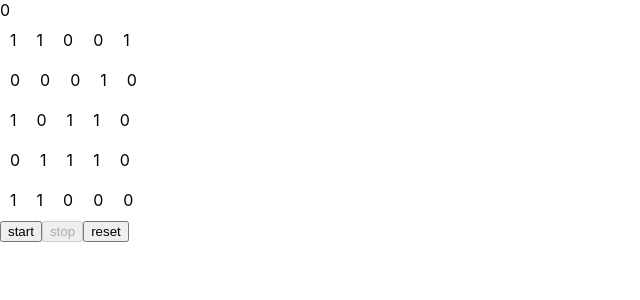
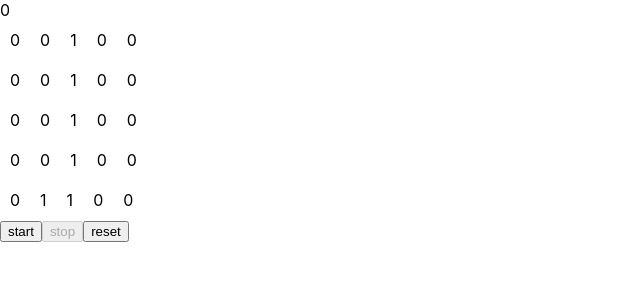
Before and after one commit to daniellzl/game-of-life, a React (Create React App) app: page / in a window 1280 px wide. Shown: the top 300 px of the page, without its empty margins (0-640 px from the left). Built offline with nearby package versions, Linux system fonts and the light colour scheme.

Commit message:
take in initialBoard as prop

```diff
--- a/src/components/game-of-life/game-of-life.component.jsx
+++ b/src/components/game-of-life/game-of-life.component.jsx
@@ -1,11 +1,12 @@
 import { useState } from "react";
 import { getRandomizedBoard, advanceOneGen, toggleCell } from "../../helper.js";
 
-const INITIAL_BOARD = getRandomizedBoard(5, 5);
+const BOARD_X = 5;
+const BOARD_Y = 5
 const UPDATE_TIME = 2000;
 
-const GameOfLife = () => {
-  const [board, setBoard] = useState(INITIAL_BOARD);
+const GameOfLife = ({ initialBoard = getRandomizedBoard(BOARD_X, BOARD_Y)}) => {
+  const [board, setBoard] = useState(initialBoard);
   const [generation, setGeneration] = useState(0);
   const [gameInterval, setGameInterval] = useState(null);
   const [isLiveGame, setIsLiveGame] = useState(false);
@@ -26,7 +27,7 @@ const GameOfLife = () => {
 
   const resetGame = () => {
     if (isLiveGame) return;
-    setBoard(INITIAL_BOARD);
+    setBoard(initialBoard);
     setGeneration(0);
   };
 
@@ -38,11 +39,11 @@ const GameOfLife = () => {
   return (
     <>
       <div>{generation}</div>
-      {board.map((row, r) => {
+      {board.map((row, rowI) => {
         return (
-          <div style={{ display: "flex" }}>
-            {row.map((col, c) => (
-              <div style={{ padding: "10px" }} onClick={handleCellClick(r, c)}>
+          <div key={`row${rowI}`} style={{ display: "flex" }}>
+            {row.map((col, colI) => (
+              <div key={`col${colI}`} style={{ padding: "10px" }} onClick={handleCellClick(rowI, colI)}>
                 {col}
               </div>
             ))}
@@ -50,7 +51,7 @@ const GameOfLife = () => {
         );
       })}
       <div>
-        <button onClick={startGame} disabled={isLiveGame}>
+        <button id="start-game" onClick={startGame} disabled={isLiveGame}>
           start
         </button>
         <button onClick={stopGame} disabled={!isLiveGame}>
```
